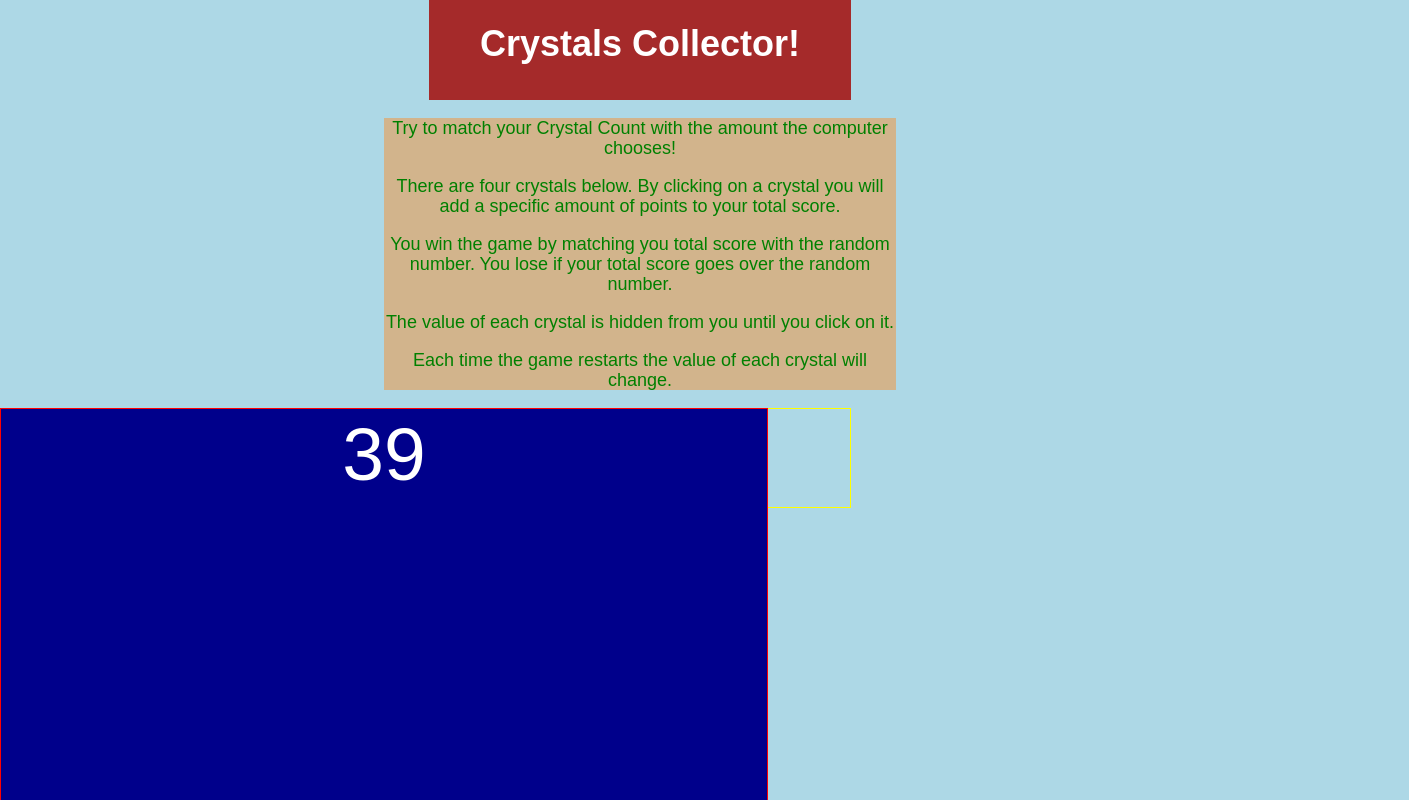
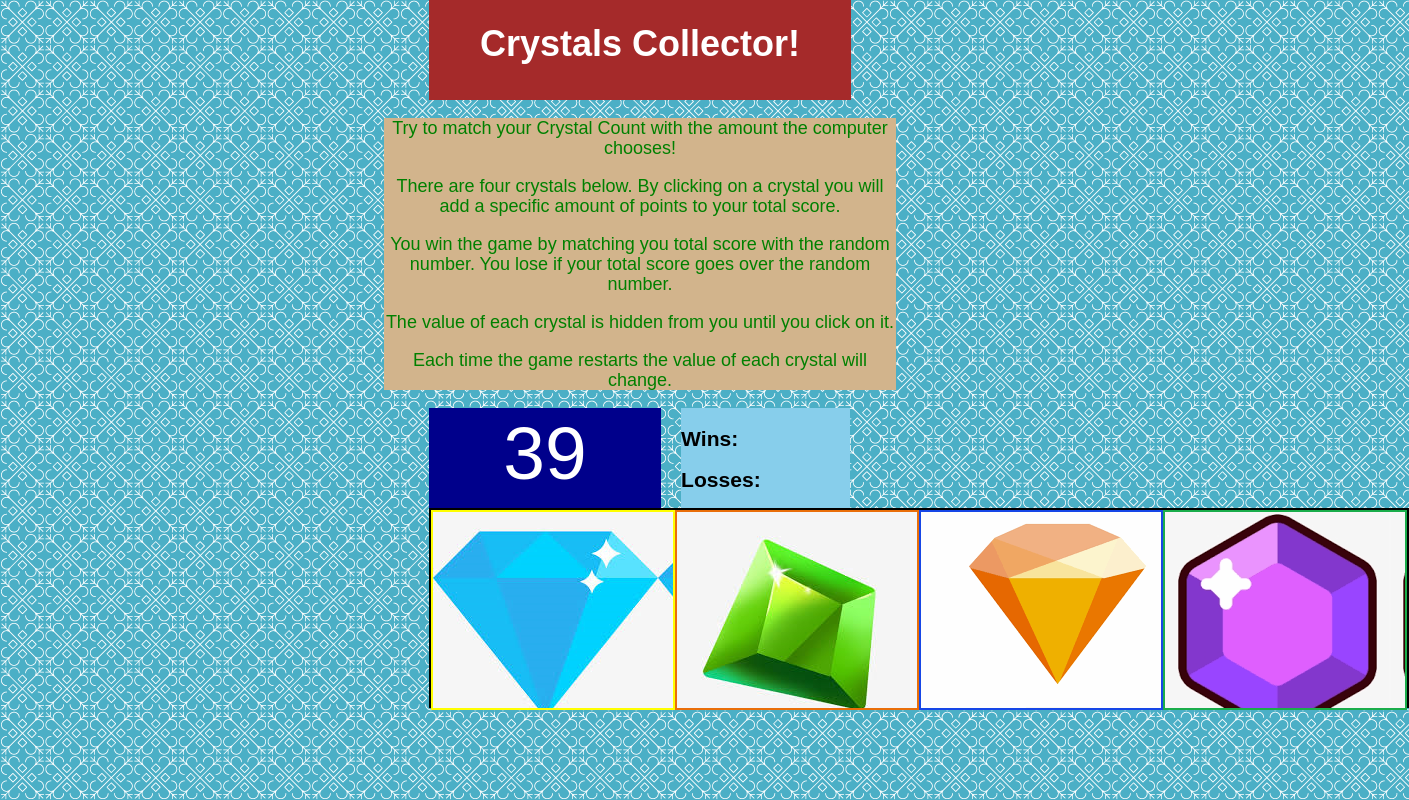
Before and after one commit to barrd001/unit-4-game, a plain HTML site: page index.html in a window 1280 px wide. Shown: the top 800 px of the page, 1409 px wide, since content can reach past the window. Drawn offline with Linux system fonts and the light colour scheme.

Commit message:
Updating stylesheet

```diff
--- a/assets/css/style.css
+++ b/assets/css/style.css
@@ -4,6 +4,7 @@ body {
     line-height: 20px;
     background: lightblue;
     margin: 0 auto;
+    background-image: url("../images/morocco-blue.png")
 }
 
 * {
@@ -32,17 +33,66 @@ body {
     width: 33%;
     height: 100px;
     margin: 0 auto;
-    border: 1px solid yellow;
+
 }
 
 #computerchoice-text {
-    width: 60%;
+    width: 55%;
     height: 100%;
     background: darkblue;
     color: white;
-    border: 1px solid red;
     text-align: center;
     padding-top: 35px;
     font-size: 75px;
     float: left;
+    display: inline;
 }
+
+#score-box {
+    float: left;
+    width: 40%;
+    height: 100%;
+    background: skyblue;
+    display: inline;
+    margin-left: 20px;
+}
+
+#crystal-box {
+    clear: both;
+    height: 200px;
+    width: 980px;
+    border: 2px solid black;
+    margin: 0 auto;
+    float: left;
+}
+#bluecrystal {
+    border: 2px solid yellow;
+    background-image: url("../images/bluecrystal.png");
+    float: left;
+    height: 200px;
+    width: 25%;
+}
+
+#greencrystal {
+    border: 2px solid rgb(233, 110, 9);
+    background-image: url("../images/greencrystal.png");
+    float: left;
+    height: 200px;
+    width: 25%;
+}
+
+#orangecrystal {
+    border: 2px solid rgb(22, 71, 231);
+    background-image: url("../images/orangecrystal.png");
+    float: left;
+    height: 200px;
+    width: 25%;
+}
+
+#purplecrystal {
+    border: 2px solid rgb(26, 173, 75);
+    background-image: url("../images/purplecrystal.png");
+    float: left;
+    height: 200px;
+    width: 25%;
+}
--- a/index.html
+++ b/index.html
@@ -23,12 +23,19 @@
     <p>Each time the game restarts the value of each crystal will change.</p>
   </div>
 
-  <div id="score-box" class="container">
+  <div id="functions-box" class="container">
       <div id="computerchoice-text">39</div>
-      <div id="functions-box">
-      <div id="wins-text"></div>
-      <div id="losses-text"></div>
+      <div id="score-box">
+        <h3 id="wins-text">Wins: </h3>
+        <h3 id="losses-text">Losses:</h3>
       </div>
+
+    <div id="crystal-box">
+        <div id="bluecrystal"></div>
+        <div id="greencrystal"></div>
+        <dive id="orangecrystal"></dive>
+        <div id="purplecrystal"></div>
+    </div>
     <!-- <h3 id="userchoice-text"></h3>
     <h3 id="wins-text"></h3>
     <h3 id="losses-text"></h3>
```
Also changed, not shown: assets/images/bluecrystal.png (added), assets/images/greencrystal.png (added), assets/images/morocco-blue.png (added), assets/images/orangecrystal.png (added), assets/images/purplecrystal.png (added).
